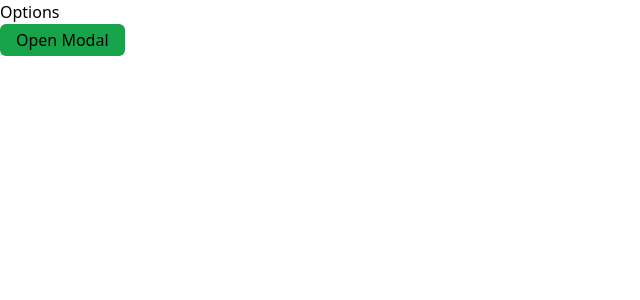
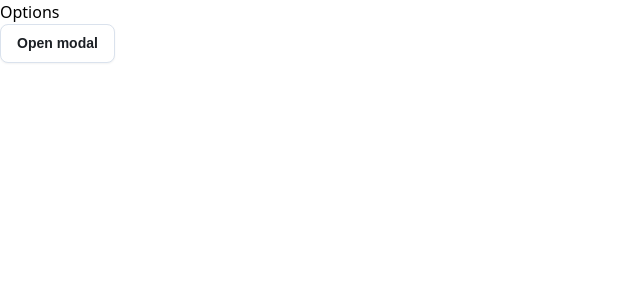
Before and after one commit to mckenzie-morris/Warboat, a React app: page /options in a window 1280 px wide. Shown: the top 300 px of the page, without its empty margins (0-640 px from the left). Built offline with nearby package versions, Linux system fonts and the light colour scheme; what @designbycode/tailwindcss-text-shadow, fluid-tailwind would draw is missing.

Commit message:
modal replaced with mui modal 12/10/24

```diff
--- a/package.json
+++ b/package.json
@@ -14,7 +14,10 @@
   "description": "",
   "dependencies": {
     "@designbycode/tailwindcss-text-shadow": "^2.2.1",
+    "@emotion/react": "^11.14.0",
+    "@emotion/styled": "^11.14.0",
     "@mui/base": "^5.0.0-beta.64",
+    "@mui/system": "^6.1.10",
     "dotenv": "^16.4.7",
     "express": "^4.21.1",
     "fluid-tailwind": "^1.0.4",
--- a/src/components/App.jsx
+++ /dev/null
@@ -1,9 +0,0 @@
-function App() {
-  return (
-    <div>
-      <h1 className='text-9xl'>Warboat!</h1>
-    </div>
-  );
-}
-
-export default App;
--- a/src/components/Modal.jsx
+++ b/src/components/Modal.jsx
@@ -1,31 +1,188 @@
 
-import { Modal } from '@mui/base/Modal';
-import { useState } from 'react';
+// import { Modal } from '@mui/base/Modal';
+// import { useState } from 'react';
 
-function CustomModal() {
-  const [open, setOpen] = useState(false);
+// function CustomModal() {
+//   const [open, setOpen] = useState(false);
 
+//   const handleOpen = () => setOpen(true);
+//   const handleClose = () => setOpen(false);
+
+//   return (
+//     <div>
+//       <button className='bg-green-600 rounded-md py-1 px-4' onClick={handleOpen}>Open Modal</button>
+//       {/* Modal */}
+//       <Modal
+//         open={open}
+//         onClose={handleClose}
+//         slots={{ backdrop: 'div' }} // Optional: Define the backdrop if needed
+//       >
+//         {/* Content inside the modal */}
+//         <div style={{ padding: '16px', backgroundColor: 'red', borderRadius: '8px' }}>
+//           <h2>Modal Title</h2>
+//           <p>Modal content goes here.</p>
+//           <button className='bg-green-600 rounded-md py-1 px-4' onClick={handleClose}>Close Modal</button>
+//         </div>
+//       </Modal>
+//     </div>
+//   );
+// }
+
+// export default CustomModal
+
+/////////////////////////////////////////////////////////////////////////
+
+import PropTypes from 'prop-types';
+import clsx from 'clsx';
+import { styled, css } from '@mui/system';
+import { Modal as BaseModal } from '@mui/base/Modal';
+
+export default function ModalUnstyled() {
+  const [open, setOpen] = React.useState(false);
   const handleOpen = () => setOpen(true);
   const handleClose = () => setOpen(false);
 
   return (
     <div>
-      <button className='bg-green-600 rounded-md py-1 px-4' onClick={handleOpen}>Open Modal</button>
-      {/* Modal */}
+      <TriggerButton type="button" onClick={handleOpen}>
+        Open modal
+      </TriggerButton>
       <Modal
+        aria-labelledby="unstyled-modal-title"
+        aria-describedby="unstyled-modal-description"
         open={open}
         onClose={handleClose}
-        slots={{ backdrop: 'div' }} // Optional: Define the backdrop if needed
+        slots={{ backdrop: StyledBackdrop }}
       >
-        {/* Content inside the modal */}
-        <div style={{ padding: '16px', backgroundColor: 'red', borderRadius: '8px' }}>
-          <h2>Modal Title</h2>
-          <p>Modal content goes here.</p>
-          <button className='bg-green-600 rounded-md py-1 px-4' onClick={handleClose}>Close Modal</button>
-        </div>
+        <ModalContent sx={{ width: 400 }}>
+          <h2 id="unstyled-modal-title" className="modal-title">
+            Text in a modal
+          </h2>
+          <p id="unstyled-modal-description" className="modal-description">
+            Aliquid amet deserunt earum!
+          </p>
+        </ModalContent>
       </Modal>
     </div>
   );
 }
 
-export default CustomModal
+const Backdrop = React.forwardRef((props, ref) => {
+  const { open, className, ...other } = props;
+  return (
+    <div
+      className={clsx({ 'base-Backdrop-open': open }, className)}
+      ref={ref}
+      {...other}
+    />
+  );
+});
+
+Backdrop.propTypes = {
+  className: PropTypes.string.isRequired,
+  open: PropTypes.bool,
+};
+
+const blue = {
+  200: '#99CCFF',
+  300: '#66B2FF',
+  400: '#3399FF',
+  500: '#007FFF',
+  600: '#0072E5',
+  700: '#0066CC',
+};
+
+const grey = {
+  50: '#F3F6F9',
+  100: '#E5EAF2',
+  200: '#DAE2ED',
+  300: '#C7D0DD',
+  400: '#B0B8C4',
+  500: '#9DA8B7',
+  600: '#6B7A90',
+  700: '#434D5B',
+  800: '#303740',
+  900: '#1C2025',
+};
+
+const Modal = styled(BaseModal)`
+  position: fixed;
+  z-index: 1300;
+  inset: 0;
+  display: flex;
+  align-items: center;
+  justify-content: center;
+`;
+
+const StyledBackdrop = styled(Backdrop)`
+  z-index: -1;
+  position: fixed;
+  inset: 0;
+  background-color: rgb(0 0 0 / 0.5);
+  -webkit-tap-highlight-color: transparent;
+`;
+
+const ModalContent = styled('div')(
+  ({ theme }) => css`
+    font-family: 'IBM Plex Sans', sans-serif;
+    font-weight: 500;
+    text-align: start;
+    position: relative;
+    display: flex;
+    flex-direction: column;
+    gap: 8px;
+    overflow: hidden;
+    background-color: ${theme.palette.mode === 'dark' ? grey[900] : '#fff'};
+    border-radius: 8px;
+    border: 1px solid ${theme.palette.mode === 'dark' ? grey[700] : grey[200]};
+    box-shadow: 0 4px 12px
+      ${theme.palette.mode === 'dark' ? 'rgb(0 0 0 / 0.5)' : 'rgb(0 0 0 / 0.2)'};
+    padding: 24px;
+    color: ${theme.palette.mode === 'dark' ? grey[50] : grey[900]};
+
+    & .modal-title {
+      margin: 0;
+      line-height: 1.5rem;
+      margin-bottom: 8px;
+    }
+
+    & .modal-description {
+      margin: 0;
+      line-height: 1.5rem;
+      font-weight: 400;
+      color: ${theme.palette.mode === 'dark' ? grey[400] : grey[800]};
+      margin-bottom: 4px;
+    }
+  `,
+);
+
+const TriggerButton = styled('button')(
+  ({ theme }) => css`
+    font-family: 'IBM Plex Sans', sans-serif;
+    font-weight: 600;
+    font-size: 0.875rem;
+    line-height: 1.5;
+    padding: 8px 16px;
+    border-radius: 8px;
+    transition: all 150ms ease;
+    cursor: pointer;
+    background: ${theme.palette.mode === 'dark' ? grey[900] : '#fff'};
+    border: 1px solid ${theme.palette.mode === 'dark' ? grey[700] : grey[200]};
+    color: ${theme.palette.mode === 'dark' ? grey[200] : grey[900]};
+    box-shadow: 0 1px 2px 0 rgb(0 0 0 / 0.05);
+
+    &:hover {
+      background: ${theme.palette.mode === 'dark' ? grey[800] : grey[50]};
+      border-color: ${theme.palette.mode === 'dark' ? grey[600] : grey[300]};
+    }
+
+    &:active {
+      background: ${theme.palette.mode === 'dark' ? grey[700] : grey[100]};
+    }
+
+    &:focus-visible {
+      box-shadow: 0 0 0 4px ${theme.palette.mode === 'dark' ? blue[300] : blue[200]};
+      outline: none;
+    }
+  `,
+);
--- a/src/pages/Options.jsx
+++ b/src/pages/Options.jsx
@@ -1,10 +1,10 @@
-import CustomModal from '../components/Modal.jsx';
+import ModalUnstyled from '../components/Modal.jsx';
 
 function Options() {
   return (
     <div>
       <h1 className='text-9xl'>Options</h1>
-      <CustomModal />
+      <ModalUnstyled />
     </div>
   );
 }
```
Also changed, not shown: 3 other files (tests, documents, lock files or other folders).
